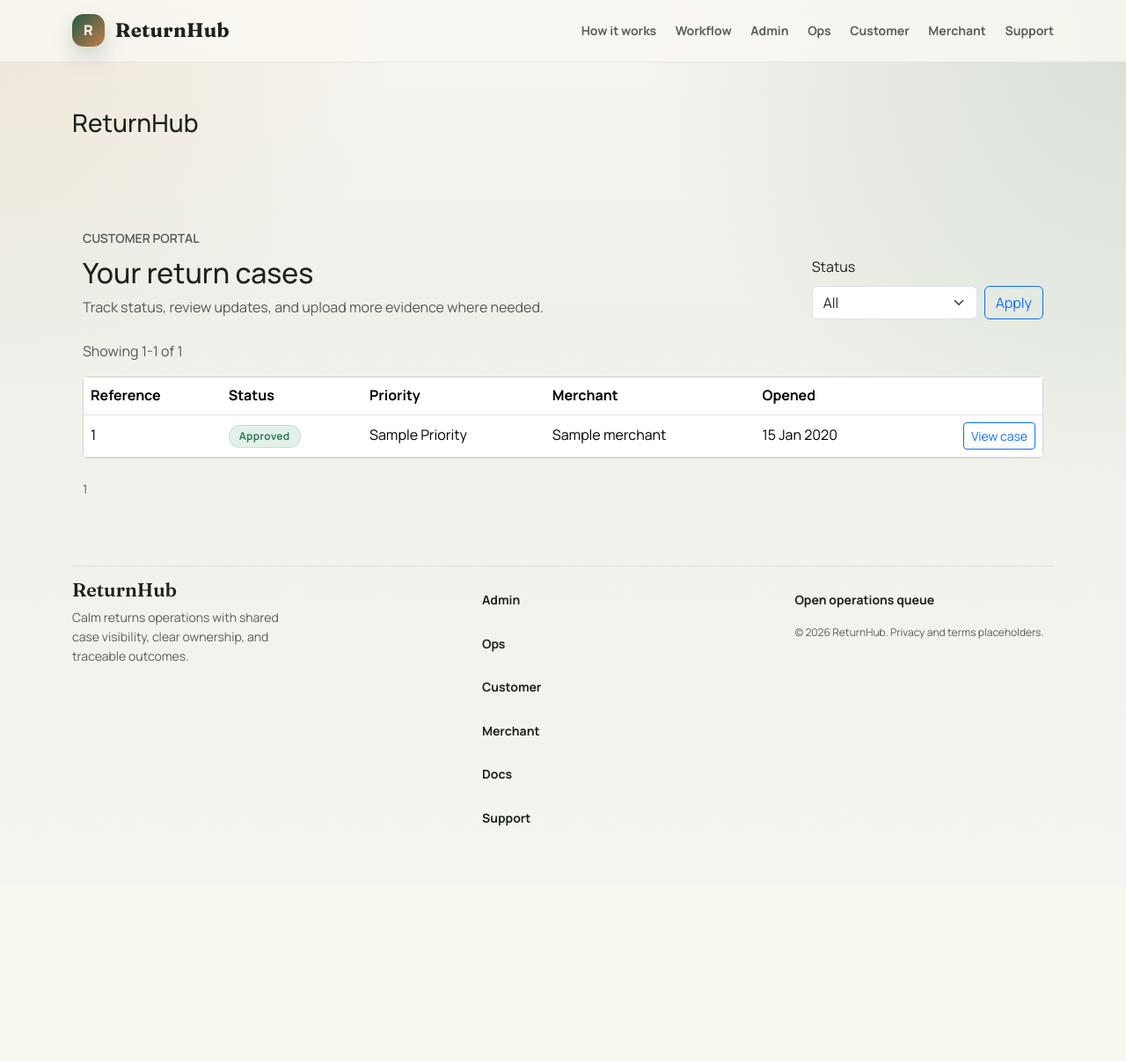
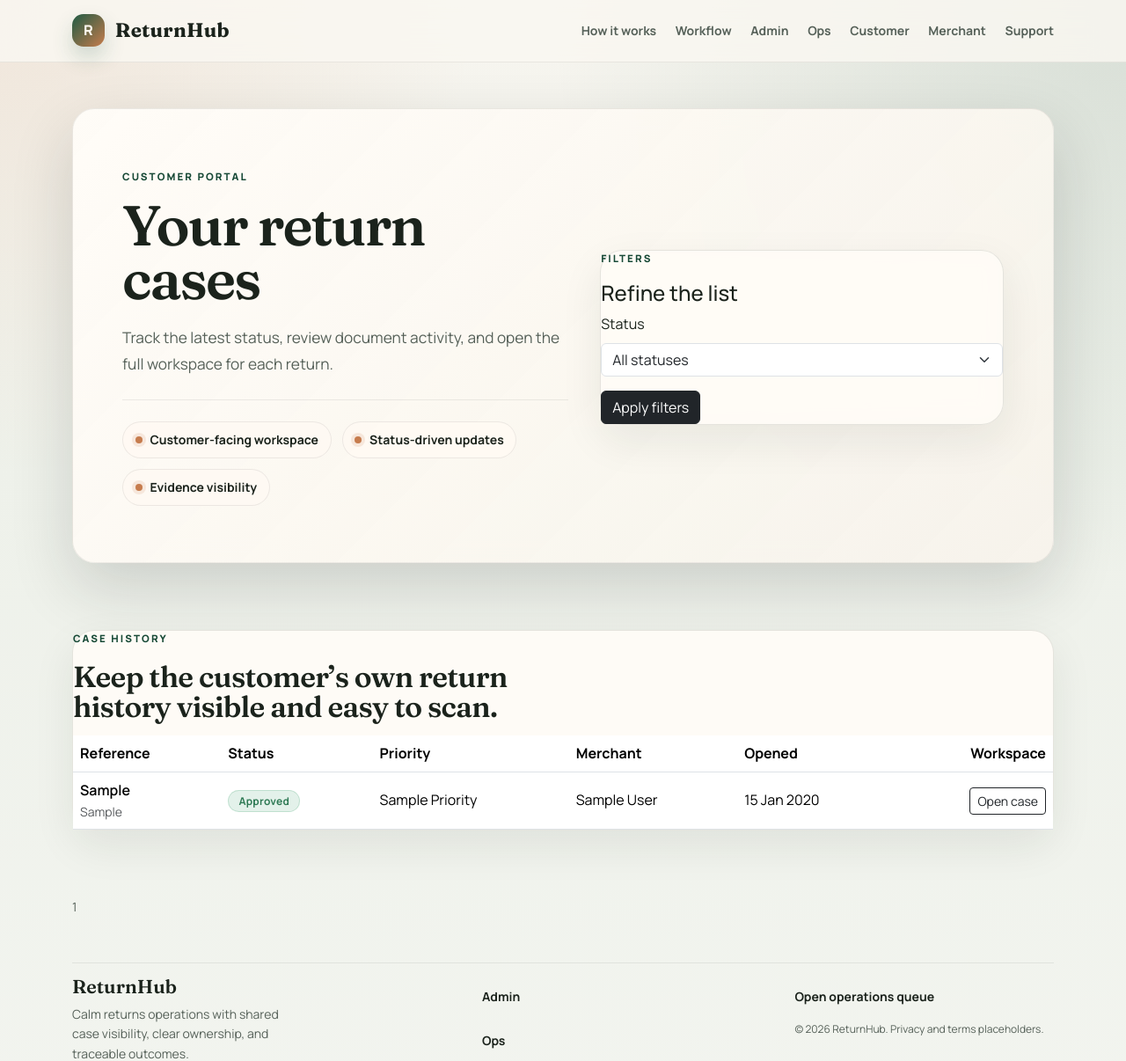
Before and after one commit to AAdewunmi/Returns-Escalation-Predictor-Project, a Django app: template templates/customer/case_list.html in a window 1280 px wide. Shown: the top 1206 px of the page at 88% size. Before the commit the page ends 939 px from the top, so only its background shows below. Run offline with Django 5.2, Linux system fonts and the light colour scheme; the template is opened without the code that fills it: most values are stand-ins (such as "Sample title", 1, 10 or a date in 2020).

Commit message:
refactor(customer-portal): align customer templates with ReturnHub UI language

```diff
--- a/templates/customer/case_list.html
+++ b/templates/customer/case_list.html
@@ -1,62 +1,80 @@
-<!--path: templates/customer/case_list.html-->
+<!-- path: templates/customer/case_list.html -->
 {% extends "base.html" %}
 
-{% block title %}Customer portal | ReturnHub{% endblock %}
+{% block title %}Customer Portal | ReturnHub{% endblock %}
+{% block page_header %}{% endblock %}
 
 {% block content %}
-<section class="container py-4">
-    <div class="d-flex flex-column flex-lg-row align-items-lg-end justify-content-between gap-3 mb-4">
-        <div>
-            <p class="text-uppercase text-muted small fw-semibold mb-2">Customer portal</p>
-            <h1 class="h2 mb-2">Your return cases</h1>
-            <p class="text-muted mb-0">Track status, review updates, and upload more evidence where needed.</p>
+  <section class="rh-card rh-hero mb-4">
+    <div class="rh-hero-grid">
+      <div class="rh-hero-copy">
+        <div class="rh-kicker">Customer Portal</div>
+        <h1>Your return cases</h1>
+        <p class="rh-hero-lead">
+          Track the latest status, review document activity, and open the full workspace for each return.
+        </p>
+        <div class="rh-trust-row" aria-label="Customer case summary signals">
+          <span class="rh-trust-item">Customer-facing workspace</span>
+          <span class="rh-trust-item">Status-driven updates</span>
+          <span class="rh-trust-item">Evidence visibility</span>
         </div>
-        <form method="get" class="d-flex gap-2 align-items-end">
-            <div>
+      </div>
+      <aside aria-label="Customer case filters">
+        <section class="rh-card">
+          <div class="rh-kicker">Filters</div>
+          <h2 class="h4">Refine the list</h2>
+          <form method="get">
+            <div class="mb-3">
               <label class="form-label" for="id_status">Status</label>
               <select name="status" id="id_status" class="form-select">
-                    <option value="">All</option>
-                    <option value="new" {% if selected_status == "new" %}selected{% endif %}>New</option>
-                    <option value="awaiting_customer" {% if selected_status == "awaiting_customer" %}selected{% endif %}>Awaiting customer</option>
+                <option value="">All statuses</option>
+                <option value="submitted" {% if selected_status == "submitted" %}selected{% endif %}>Submitted</option>
                 <option value="in_review" {% if selected_status == "in_review" %}selected{% endif %}>In review</option>
-                    <option value="resolved" {% if selected_status == "resolved" %}selected{% endif %}>Resolved</option>
+                <option value="waiting_customer" {% if selected_status == "waiting_customer" %}selected{% endif %}>Waiting for customer</option>
+                <option value="waiting_merchant" {% if selected_status == "waiting_merchant" %}selected{% endif %}>Waiting for merchant</option>
+                <option value="approved" {% if selected_status == "approved" %}selected{% endif %}>Approved</option>
+                <option value="rejected" {% if selected_status == "rejected" %}selected{% endif %}>Rejected</option>
               </select>
             </div>
-            <button class="btn btn-outline-primary" type="submit">Apply</button>
+            <button class="btn btn-dark" type="submit">Apply filters</button>
           </form>
+        </section>
+      </aside>
     </div>
+  </section>
 
   {% if page_obj.paginator.count %}
-        <div class="d-flex justify-content-between align-items-center mb-3">
-            <p class="text-muted mb-0">
-                Showing {{ page_obj.start_index }}-{{ page_obj.end_index }} of {{ page_obj.paginator.count }}
-            </p>
+    <section class="rh-card">
+      <div class="rh-section-heading mb-3">
+        <div class="rh-kicker">Case History</div>
+        <h2>Keep the customer’s own return history visible and easy to scan.</h2>
       </div>
-
-        <div class="card app-card">
       <div class="table-responsive">
-                <table class="table table-hover align-middle mb-0">
+        <table class="table table-hover rh-table align-middle mb-0">
           <thead>
             <tr>
-                            <th>Reference</th>
-                            <th>Status</th>
-                            <th>Priority</th>
-                            <th>Merchant</th>
-                            <th>Opened</th>
-                            <th></th>
+              <th scope="col">Reference</th>
+              <th scope="col">Status</th>
+              <th scope="col">Priority</th>
+              <th scope="col">Merchant</th>
+              <th scope="col">Opened</th>
+              <th scope="col" class="text-end">Workspace</th>
             </tr>
           </thead>
           <tbody>
             {% for case in cases %}
               <tr>
-                                <td>{{ case.reference|default:case.pk }}</td>
-                                <td>{% include "partials/_status_badge.html" with value=case.status %}</td>
+                <td>
+                  <div class="fw-semibold">{{ case.order_reference }}</div>
+                  <div class="text-muted small">{{ case.item_category|title }}</div>
+                </td>
+                <td>{% include "partials/_status_badge.html" with status=case.status %}</td>
                 <td>{{ case.priority|title }}</td>
-                                <td>{{ case.merchant.name }}</td>
-                                <td>{{ case.created_at|date:"d M Y" }}</td>
+                <td>{{ case.merchant.display_name|default:"Unknown merchant" }}</td>
+                <td>{{ case.created_at|date:"j M Y" }}</td>
                 <td class="text-end">
-                                    <a class="btn btn-sm btn-outline-primary" href="{% url 'customer_portal:case_detail' pk=case.pk %}">
-                                        View case
+                  <a class="btn btn-sm btn-outline-dark" href="{% url 'customer_portal:case_detail' pk=case.pk %}">
+                    Open case
                   </a>
                 </td>
               </tr>
@@ -64,13 +82,12 @@
           </tbody>
         </table>
       </div>
-        </div>
+    </section>
 
     <div class="mt-4">
-            {% include "partials/_pagination.html" with page_obj=page_obj query_string=query_string %}
+      {% include "partials/_pagination.html" with pagination=pagination %}
     </div>
   {% else %}
-        {% include "partials/_empty_state.html" with title="No return cases yet" body="Once a return case is created it will appear here with status history and document updates." %}
+    {% include "partials/_empty_state.html" with title="No customer cases yet" body="This customer account does not have any linked return cases yet." %}
   {% endif %}
-</section>
 {% endblock %}
```
Also changed, not shown: templates/customer/case_detail.html (+56 -75 lines). Lines whose indentation alone changed are shown as unchanged.
